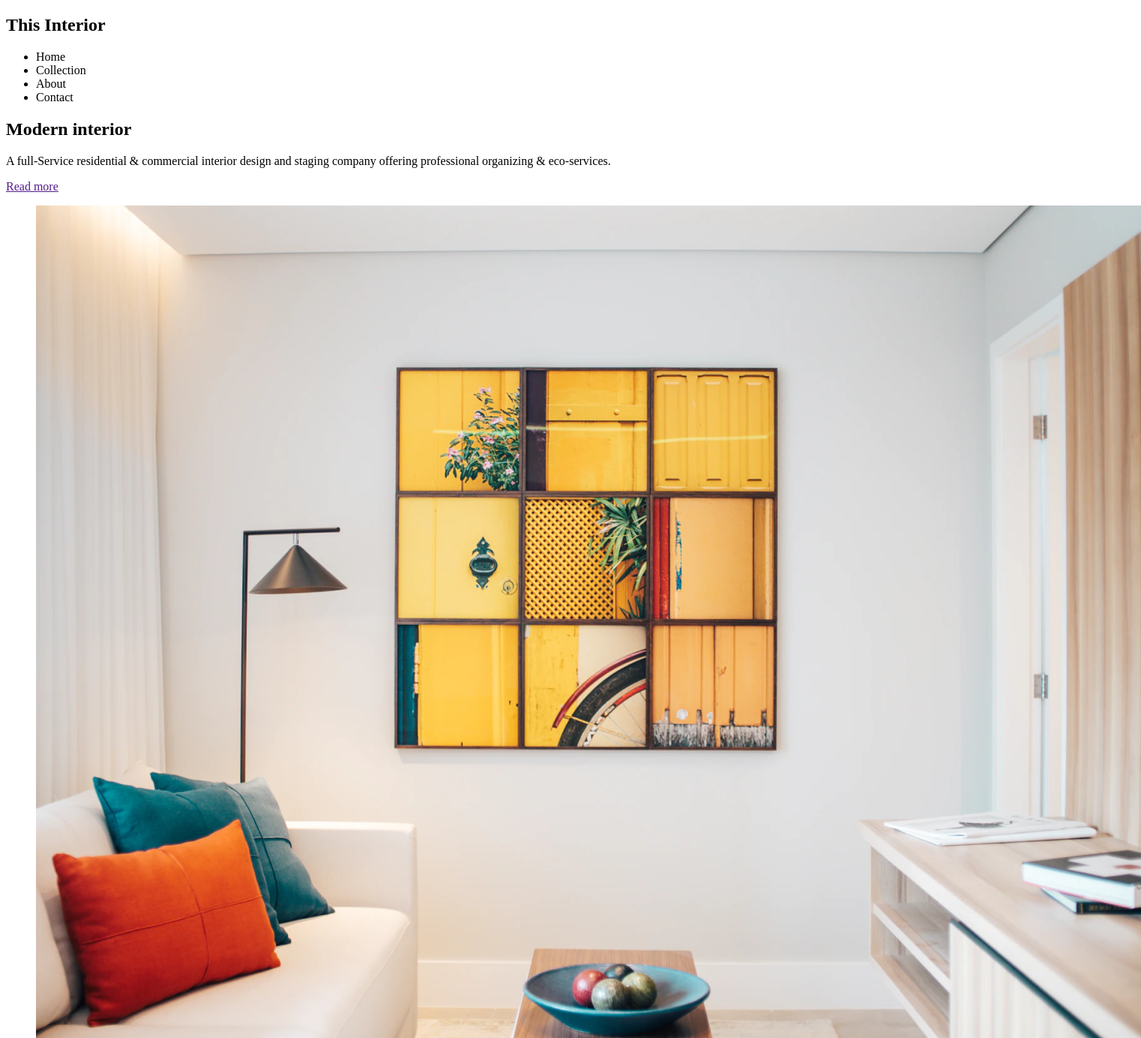
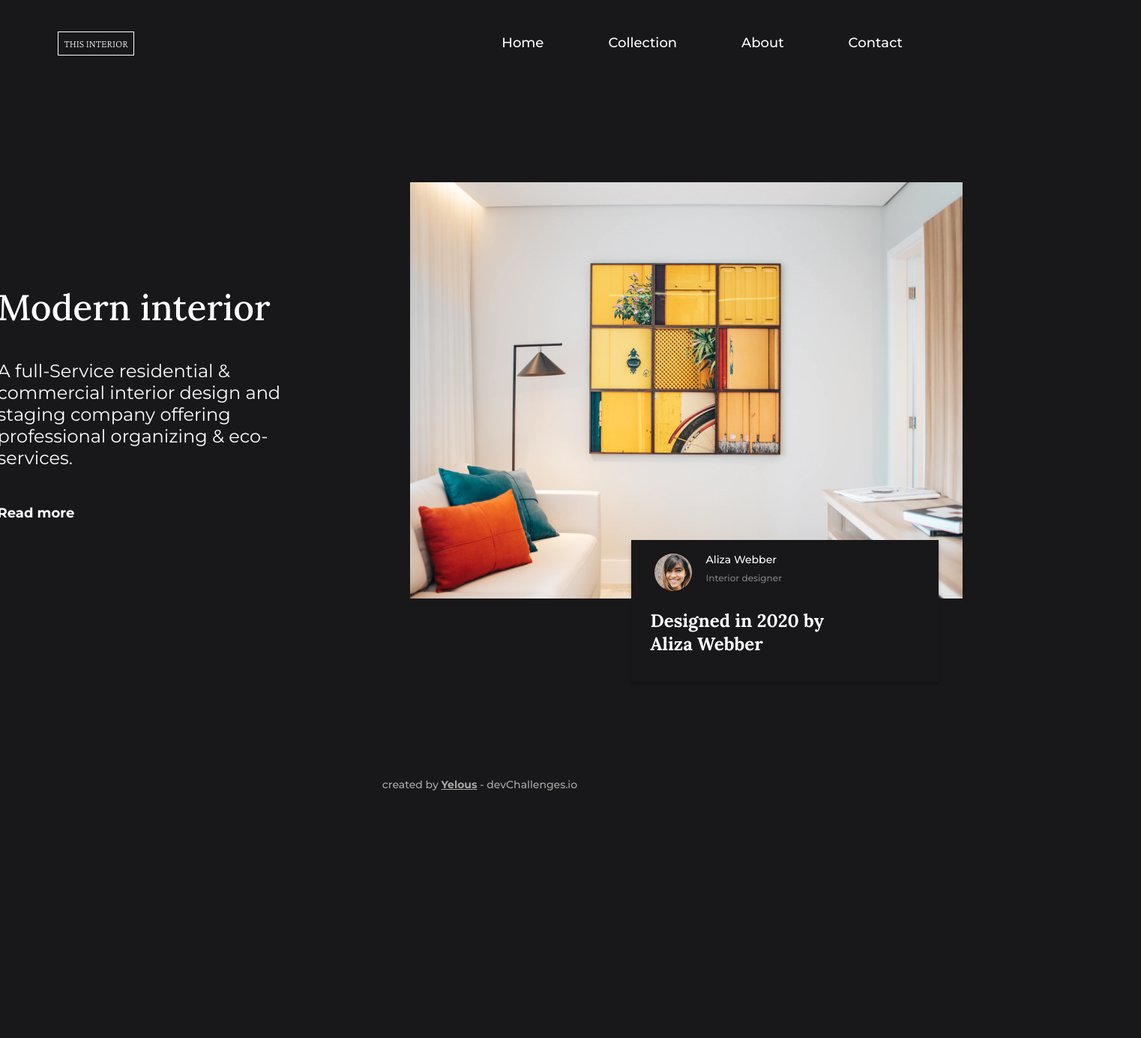
Before and after one commit to yelous25/interior-consultant-challege, a plain HTML site: page index.html in a window 1280 px wide. Shown: the top 1384 px of the page at 75% size, 1522 px wide, since content can reach past the window. After the commit the page ends 1055 px from the top, so only its background shows below. Drawn offline with Linux system fonts and the light colour scheme.

Commit message:
main index end

```diff
--- a/index.html
+++ b/index.html
@@ -8,11 +8,12 @@
 		<link rel="stylesheet" href="style.css" />
 	</head>
 	<body>
+		<div class="container">
 			<header class="header-container">
 				<h2 class="title">This Interior</h2>
 				<nav class="navbar">
 					<ul class="menu">
-					<li class="menu-item">Home</li>
+						<li class="menu-item"><a href="#">Home</a></li>
 						<li class="menu-item">Collection</li>
 						<li class="menu-item">About</li>
 						<li class="menu-item">Contact</li>
@@ -30,14 +31,16 @@
 						<img
 							src="./pictures/photo1.png"
 							alt="Picture of design realised"
+							class="illustration"
 						/>
 					</figure>
 					<div class="card">
 						<header class="card-header">
-						<figure class="profil-picture">
+							<figure>
 								<img
 									src="./pictures/photo2.png"
 									alt="Profil picture of Aliza Webber"
+									class="profil"
 								/>
 							</figure>
 							<div>
@@ -45,17 +48,18 @@
 								<h3 class="profil-metier">Interior designer</h3>
 							</div>
 						</header>
-					<section class="card-body">
+						<p class="card-body">
 							Designed in 2020 by Aliza Webber
-					</section>
+						</p>
 					</div>
 				</section>
 			</main>
 
 			<footer class="footer-container">
 				created by
-			<strong class="pseudonyme">username</strong>
+				<strong class="pseudonyme">Yelous</strong>
 				- devChallenges.io
 			</footer>
+		</div>
 	</body>
 </html>
--- a/style.css
+++ b/style.css
@@ -0,0 +1,235 @@
+@font-face {
+	font-family: "Crimson Pro";
+	src: url(/fonts/CrimsonPro-VariableFont_wght.ttf);
+}
+@font-face {
+	font-family: Montserrat;
+	src: url(./fonts/Montserrat.ttf);
+}
+@font-face {
+	font-family: Lora;
+	src: url(./fonts/Lora-VariableFont_wght.ttf);
+}
+
+html, body {
+    margin: 0;
+    height: 100%;
+}
+
+body {
+	margin: 0;
+	background-color: #181719;
+	color: #ffffff;
+}
+
+a {
+	color: white;
+	text-decoration: none;
+}
+
+div.container {
+	display: flex;
+	flex-direction: column;
+	justify-content: space-between;
+	width: 100%;
+	height: 100%;
+}
+
+/** Header */
+
+.header-container {
+	display: flex;
+	justify-content: space-between;
+	align-items: baseline;
+	width: 100%;
+	margin-top: 2.625rem;
+	margin-bottom: 10.563rem;
+}
+
+header h2.title {
+	display: flex;
+	justify-content: center;
+	align-items: center;
+	width: 6.375rem;
+	height: 2rem;
+	margin: 0;
+	margin-left: 4.813rem;
+	box-sizing: border-box;
+	border: 1px solid #ffffff;
+	font-family: "Crimson Pro";
+	font-style: normal;
+	font-weight: 200;
+	font-size: 0.875rem;
+	line-height: 1rem;
+	text-transform: uppercase;
+}
+
+.navbar {
+	margin-right: 4.75rem;
+}
+
+.navbar ul.menu {
+	display: flex;
+	margin: 0;
+	list-style: none;
+}
+
+ul.menu .menu-item {
+	font-family: "Montserrat";
+	font-style: normal;
+	font-weight: 500;
+	font-size: 1.125rem;
+	line-height: 1.375rem;
+}
+
+ul.menu .menu-item:nth-child(n + 2) {
+	margin-left: 5.375rem;
+}
+
+ul.menu .menu-item a:active {
+	padding-bottom: 0.5rem;
+	font-weight: 700;
+	border-bottom: 2px solid #ffffff;
+}
+
+/* * Main */
+
+.main-container {
+	display: flex;
+	justify-content: center;
+	width: 100%;
+    margin-bottom: 15rem;
+}
+
+section.article {
+	margin-top: 8.5rem;
+    margin-left: 1rem;
+    margin-right: 8.75rem;
+}
+
+section.article h1.title {
+	width: 22.813rem;
+	margin: 0;
+	margin-bottom: 2.5rem;
+	font-family: "Lora";
+	font-style: normal;
+	font-weight: 500;
+	font-size: 3rem;
+	line-height: 3.813rem;
+}
+
+section.article p {
+	width: 25.625rem;
+	margin: 0;
+	margin-bottom: 3rem;
+	font-family: "Montserrat";
+	font-style: normal;
+	font-weight: 400;
+	font-size: 1.5rem;
+	line-height: 1.813rem;
+    word-wrap: break-word;
+    word-break: keep-all;
+}
+
+section.article a.read-more {
+	font-family: "Montserrat";
+	font-style: normal;
+	font-weight: 700;
+	font-size: 1.125rem;
+	line-height: 1.375rem;
+}
+
+section.illustration {
+    /* display: flex;
+    flex-direction: column; */
+	margin-right: 1rem;
+	width: 46.063rem;
+    height: 34.688rem;
+
+
+    background: #00ff00;
+
+
+}
+.illustration figure {
+	display: flex;
+	margin: 0;
+}
+.illustration figure img.illustration {
+	width: 46.063rem;
+}
+
+.illustration .card {
+    display: flex;
+    flex-direction: column;
+	width: 25.625rem;
+	height: 11.813rem;
+    background: #181719;
+	box-shadow: 0px 4px 4px rgba(0, 0, 0, 0.25);
+
+
+    position: relative;
+    left: 18.438rem;
+    bottom: 4.875rem;
+
+}
+
+.illustration .card .card-header {
+	display: flex;
+	margin-top: 1.125rem;
+	margin-left: 1.938rem;
+}
+.illustration .card figure {
+	margin-right: 1.188rem;
+}
+.illustration .card figure img.profil {
+	width: 3.125rem;
+	border-radius: 50%;
+}
+.illustration .card .card-header h3 {
+	margin: 0;
+}
+.illustration .card .card-header h3.profil-name {
+	margin-bottom: 0.5rem;
+	font-family: "Montserrat";
+	font-style: normal;
+	font-weight: 500;
+	font-size: 0.875rem;
+	line-height: 1.063rem;
+}
+
+.illustration .card .card-header h3.profil-metier {
+	font-family: "Montserrat";
+	font-style: normal;
+	font-weight: 500;
+	font-size: 0.75rem;
+	line-height: 0.938rem;
+	font-family: "Montserrat";
+	color: #828282;
+}
+
+.illustration .card p.card-body {
+	width: 17.938rem;
+	margin-left: 1.625rem;
+	font-family: "Lora";
+	font-style: normal;
+	font-weight: 700;
+	font-size: 1.5rem;
+	line-height: 1.938rem;
+}
+
+.footer-container {
+    margin-bottom: 1.5rem;
+	font-family: "Montserrat";
+	font-style: normal;
+	font-weight: 500;
+	font-size: 14px;
+	line-height: 17px;
+	text-align: center;
+	color: #a9a9a9;
+}
+
+.footer-container .pseudonyme {
+    font-weight: 700;
+    text-decoration: underline;
+}
```
Also changed, not shown: fonts/CrimsonPro-VariableFont_wght.ttf (added), fonts/Lora-VariableFont_wght.ttf (added), fonts/Montserrat.ttf (added). Lines whose indentation alone changed are shown as unchanged.
